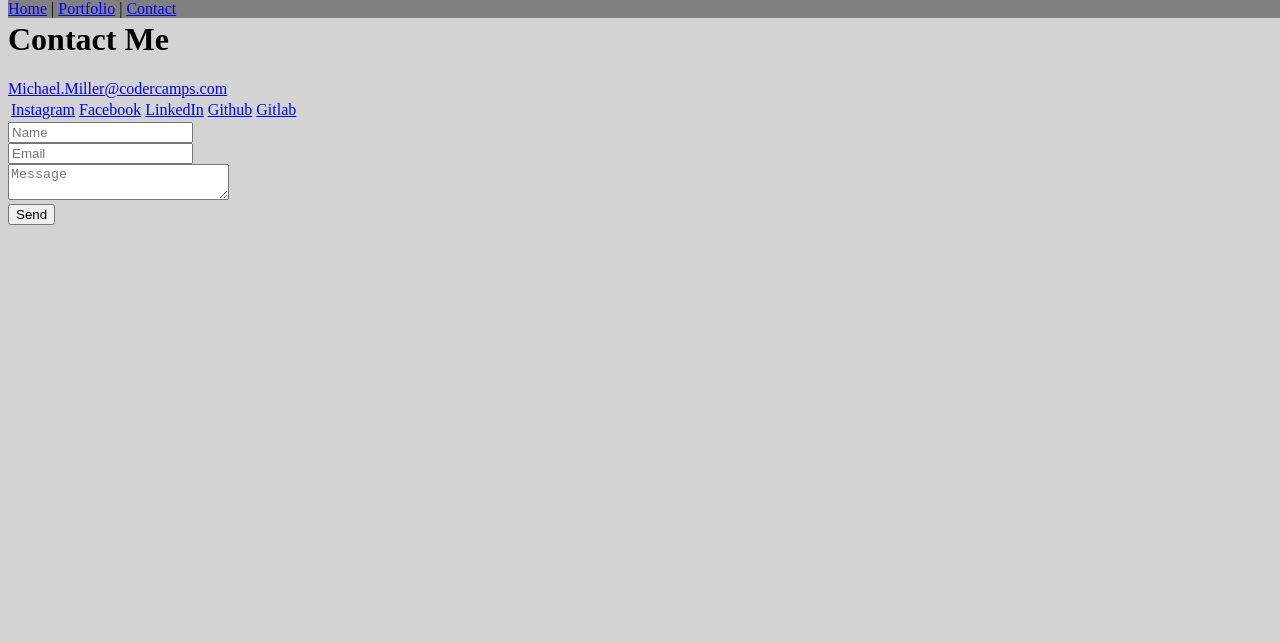
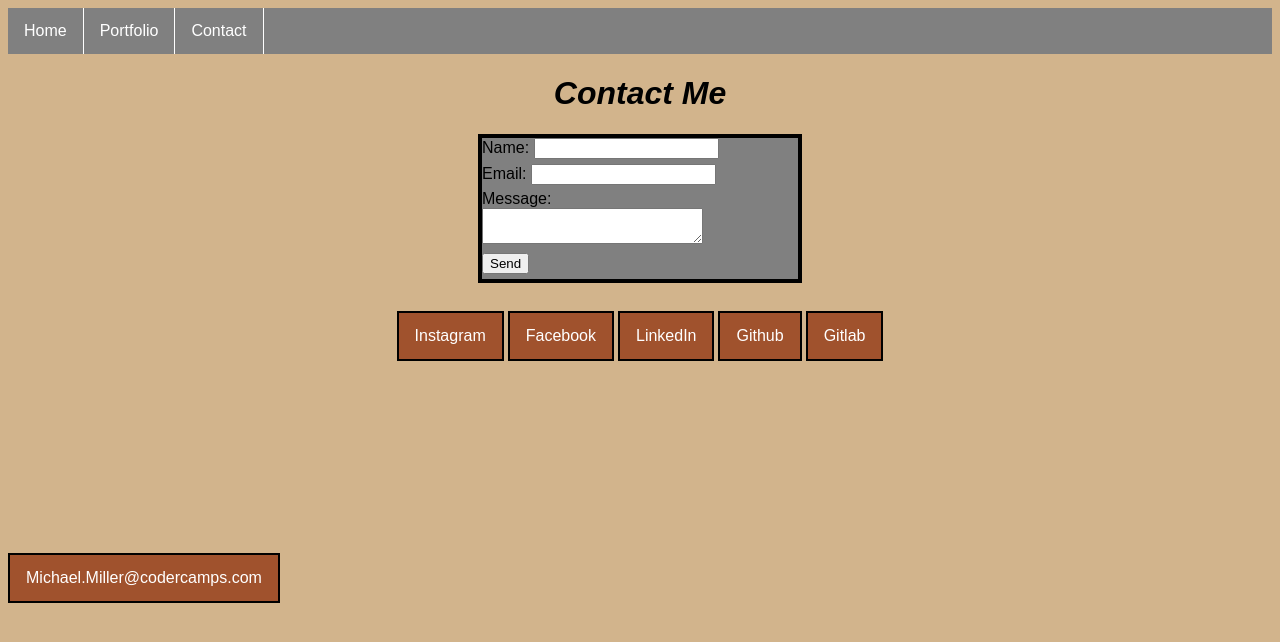
Before and after one commit to MMiller-Hairston/CFSPortfolioProjectCSS, a plain HTML site: page contact.html in a window 1280 px wide. Drawn offline with Linux system fonts and the light colour scheme.

Commit message:
css changes

```diff
--- a/contact.html
+++ b/contact.html
@@ -8,14 +8,31 @@
 <body>
     <header>
         <nav>
-            <a href="index.html">Home</a> |
-            <a href="portfolio.html">Portfolio</a> |
+            <a href="index.html">Home</a>
+            <a href="portfolio.html">Portfolio</a>
             <a href="contact.html">Contact</a>
         </nav>
     </header>
     <h1>Contact Me</h1>
 
-    <a href="mailto:Michael.Miller@codercamps.com">Michael.Miller@codercamps.com</a>
+    <form action="https://formspree.io/Michael.Miller@codercamps.com" method="POST">
+    <div>
+        <label for="Name">Name:</label>
+        <input type="text" name="name">
+    </div>
+    <div>
+        <label for="email">Email:</label>
+        <input type="email" name="_replyto">
+    </div>
+    <div>
+        <label for="Message">Message:</label><br>
+        <textarea row="50" cols="25"></textarea>
+    </div>
+    <div>
+        <input type="submit" value="Send">
+    </div>
+
+</form>
     <table>
         <tr>
             <td><a href="https://www.instagram.com/michael_millerhairston/">Instagram</a></td>
@@ -26,19 +43,7 @@
         </tr>
     </table>
 
-    <form action="https://formspree.io/Michael.Miller@codercamps.com" method="POST">
-    <div>
-        <input type="text" name="name" placeholder="Name">
-    </div>
-    <div>
-        <input type="email" name="_replyto" placeholder="Email">
-    </div>
-    <div>
-        <textarea row="50" cols="25" placeholder="Message"></textarea>
-    </div>
-    <div>
-        <input type="submit" value="Send">
-    </div>
-</form>
+    <a id="mail" href="mailto:Michael.Miller@codercamps.com">Michael.Miller@codercamps.com</a>
+
 </body>
 </html>
--- a/style.css
+++ b/style.css
@@ -1,6 +1,100 @@
+
 body {
-    background-color: lightgrey;
+    background-color: tan;
+    height: 100%;
 }
-nav { background-color: grey; position: fixed; top: 0; width: 100%; margin: 0; padding: 0}
+nav {
+    margin: 0;
+    padding: 0;
+    overflow: hidden;
+    background-color: grey;
+}
 
-nav a { display: inline-block; }
+a {
+    float: left;
+    display: block;
+    color: white;
+    text-align: center;
+    padding: 14px 16px;
+    text-decoration: none;
+    border-right: 1px solid white;
+    font-family: sans-serif;
+}
+
+a:hover {
+    background-color: white;
+    color: black;
+}
+
+
+h1 {
+    text-align: center;
+    font-family: sans-serif;
+    font-style: italic;
+}
+
+#image {
+    display: block;
+    margin: 0 auto;
+    padding-bottom: 10px;
+}
+
+p {
+    width: 500px;
+    text-align: center;
+    margin: 0 auto;
+    padding-bottom: 10px;
+    font-family: sans-serif;
+}
+
+
+footer {
+    margin: 0;
+    padding: 0;
+    overflow: hidden;
+    background-color: grey;
+}
+
+form {
+    border: 4px solid black;
+    width: 25%;
+    margin-left: auto;
+    margin-right: auto;
+    background-color: grey;
+    font-family: sans-serif;
+}
+
+div {
+    padding-bottom: 5px;
+
+}
+
+table {
+    padding-top: 25px;
+    margin-left: auto;
+    margin-right: auto;
+}
+
+table a {
+    border: 2px solid black;
+    background-color: sienna;
+}
+
+#mail {
+    border: 2px solid black;
+    margin-top: 15%;
+    background-color: sienna;
+
+}
+
+.footerClass {
+    margin-top: 35%;
+}
+
+ul {
+    font-family: sans-serif;
+}
+
+li {
+    font-family: sans-serif;
+}
```
Also changed, not shown: index.html (+9 -4 lines), portfolio.html (+4 -4 lines).
